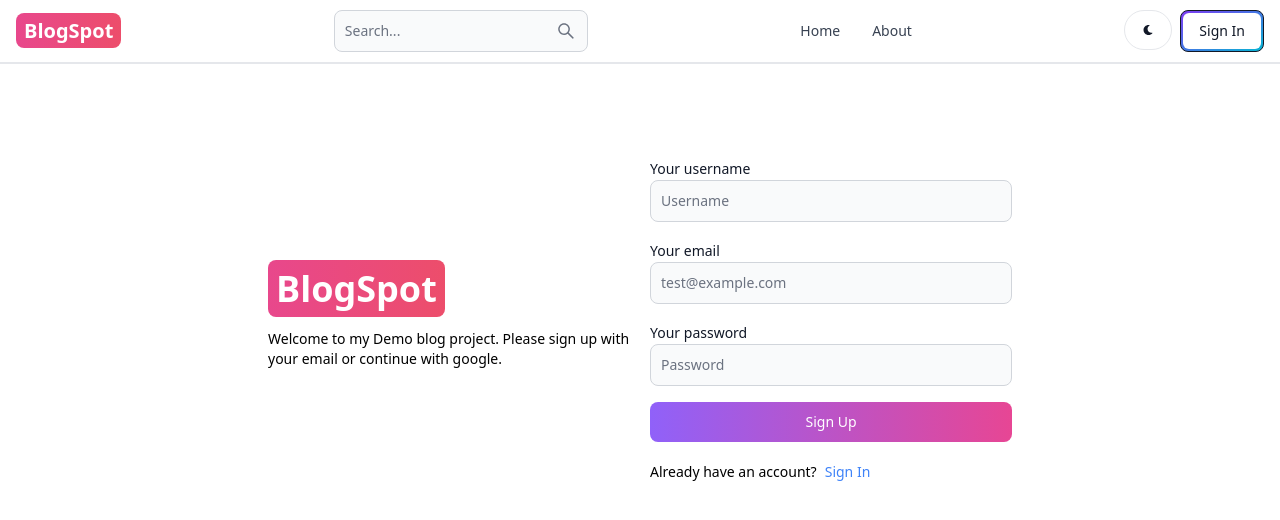
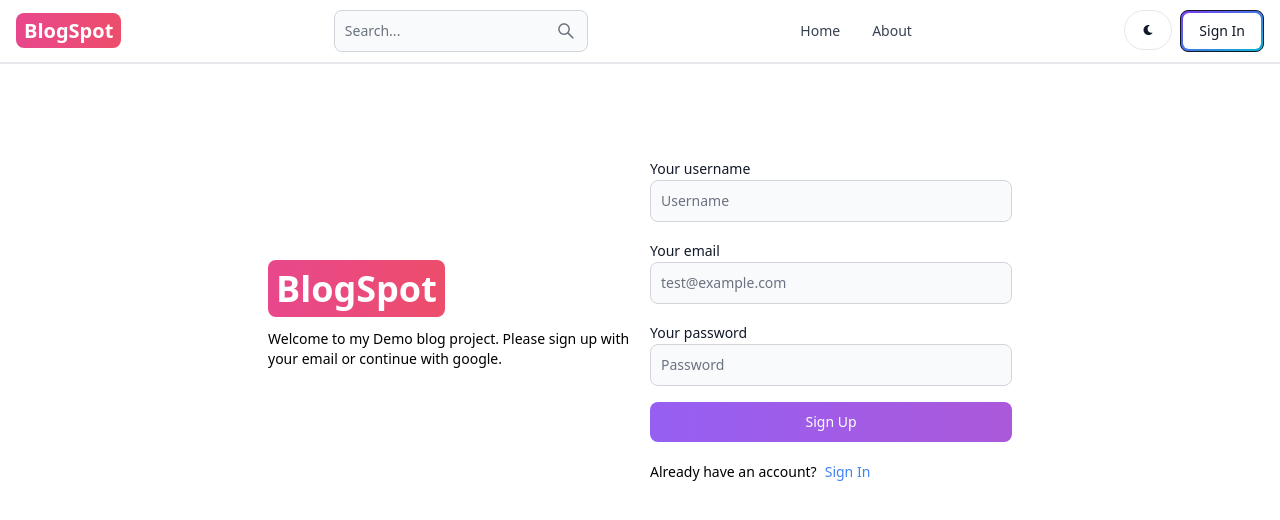
Before and after one commit to pcell62/mern-blogs, a React (Vite) app in the folder frontend/: page /sign-up in a window 1280 px wide. Shown: the top 520 px of the page. Built offline with nearby package versions, Linux system fonts and the light colour scheme.

Commit message:
Add background animation to Sign Up button

```diff
--- a/frontend/src/pages/Signup.jsx
+++ b/frontend/src/pages/Signup.jsx
@@ -35,7 +35,11 @@ const Signup = () => {
               <Label value="Your password" />
               <TextInput type="text" placeholder="Password" id="password" />
             </div>
-            <Button gradientDuoTone="purpleToPink" type="submit">
+            <Button
+              gradientDuoTone="purpleToPink"
+              type="submit"
+              className="background-animate"
+            >
               Sign Up
             </Button>
           </form>
```
